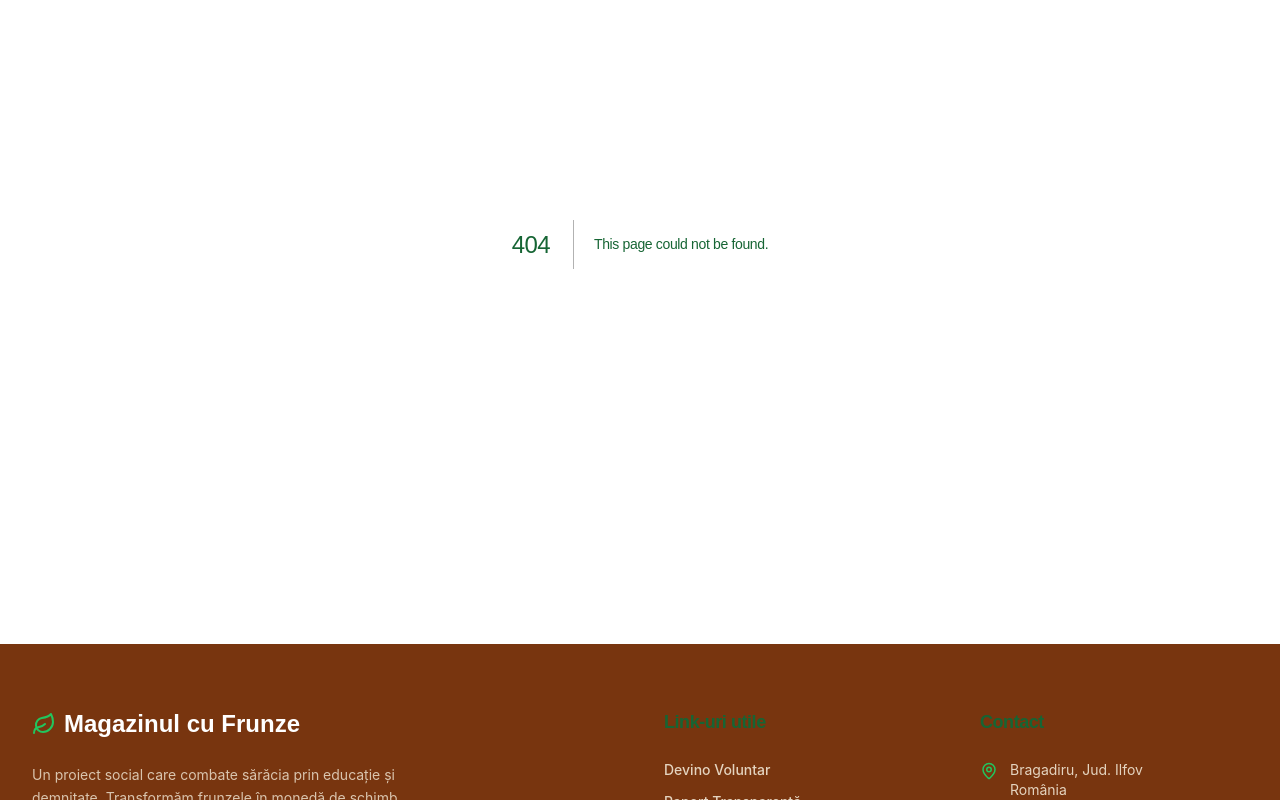
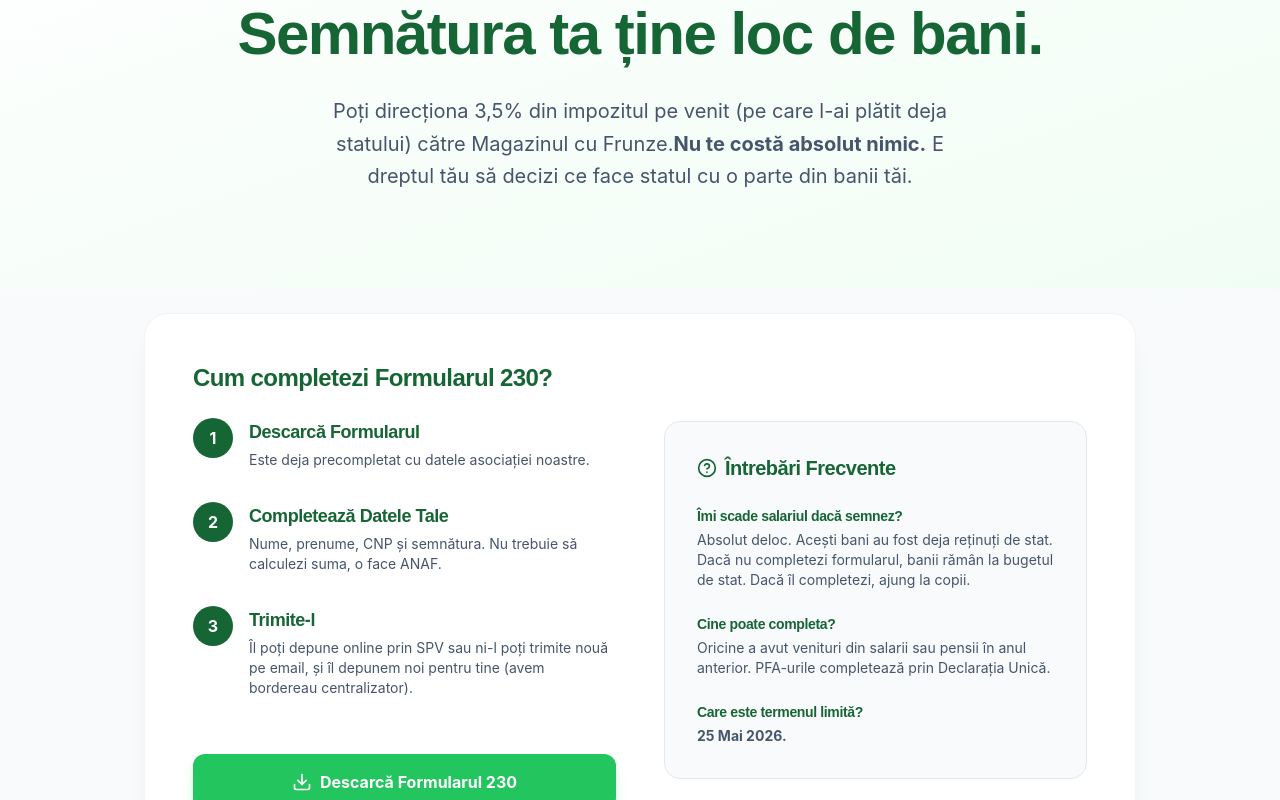
Before and after one commit to joahn3/magazinul-cu-frunze, a Next.js app in the folder leaf-store/: page /redirectioneaza in a window 1280 px wide. Before the commit this address had no page. Shown: the part 220-1020 px from the top of the page. Built offline with nearby package versions, Linux system fonts and the light colour scheme.

Commit message:
Create page.tsx

```diff
--- /dev/null
+++ b/leaf-store/app/redirectioneaza/page.tsx
@@ -0,0 +1,99 @@
+// app/redirectioneaza/page.tsx
+import { FileSignature, Calendar, CheckCircle, Download, HelpCircle } from 'lucide-react';
+
+export default function Redirectionare() {
+  return (
+    <div className="bg-paper min-h-screen font-body">
+
+      {/* HERO SECTION */}
+      <div className="relative pt-24 pb-24 bg-gradient-to-br from-white to-green-50 overflow-hidden text-center px-4">
+        <div className="relative z-10 max-w-4xl mx-auto">
+          <div className="inline-flex items-center px-4 py-1.5 rounded-full bg-gold/20 text-earth text-sm font-bold mb-6 animate-pulse">
+            <Calendar size={16} className="mr-2" />
+            Deadline: 25 Mai 2026
+          </div>
+          <h1 className="text-4xl md:text-6xl font-heading font-bold text-forest mb-6 leading-tight">
+            Semnătura ta ține loc de bani.
+          </h1>
+          <p className="text-xl text-slate-600 max-w-2xl mx-auto leading-relaxed">
+            Poți direcționa 3,5% din impozitul pe venit (pe care l-ai plătit deja statului) către Magazinul cu Frunze.
+            <strong>Nu te costă absolut nimic.</strong> E dreptul tău să decizi ce face statul cu o parte din banii tăi.
+          </p>
+        </div>
+      </div>
+
+      {/* STEP BY STEP PROCESS */}
+      <div className="max-w-5xl mx-auto px-4 py-16 -mt-10 relative z-20">
+        <div className="bg-white rounded-3xl shadow-xl shadow-forest/5 border border-slate-100 p-8 md:p-12">
+
+            <div className="grid grid-cols-1 md:grid-cols-2 gap-12 items-center">
+
+                {/* Steps */}
+                <div className="space-y-8">
+                    <h2 className="text-2xl font-heading font-bold text-forest mb-6">Cum completezi Formularul 230?</h2>
+
+                    <div className="flex gap-4">
+                        <div className="flex-shrink-0 w-10 h-10 rounded-full bg-forest text-white flex items-center justify-center font-bold">1</div>
+                        <div>
+                            <h3 className="font-bold text-slate-800 text-lg">Descarcă Formularul</h3>
+                            <p className="text-slate-600 text-sm mt-1">Este deja precompletat cu datele asociației noastre.</p>
+                        </div>
+                    </div>
+
+                    <div className="flex gap-4">
+                         <div className="flex-shrink-0 w-10 h-10 rounded-full bg-forest text-white flex items-center justify-center font-bold">2</div>
+                        <div>
+                            <h3 className="font-bold text-slate-800 text-lg">Completează Datele Tale</h3>
+                            <p className="text-slate-600 text-sm mt-1">Nume, prenume, CNP și semnătura. Nu trebuie să calculezi suma, o face ANAF.</p>
+                        </div>
+                    </div>
+
+                    <div className="flex gap-4">
+                         <div className="flex-shrink-0 w-10 h-10 rounded-full bg-forest text-white flex items-center justify-center font-bold">3</div>
+                        <div>
+                            <h3 className="font-bold text-slate-800 text-lg">Trimite-l</h3>
+                            <p className="text-slate-600 text-sm mt-1">
+                                Îl poți depune online prin SPV sau ni-l poți trimite nouă pe email, și îl depunem noi pentru tine (avem bordereau centralizator).
+                            </p>
+                        </div>
+                    </div>
+
+                    <div className="pt-6">
+                        {/* Link catre PDF-ul real 230 */}
+                        <a href="/formular-230-precompletat.pdf" target="_blank" className="w-full sm:w-auto px-8 py-4 bg-leaf hover:bg-forest text-white rounded-xl font-bold transition flex items-center justify-center gap-2 shadow-lg shadow-green-200">
+                            <Download size={20} />
+                            Descarcă Formularul 230
+                        </a>
+                        <p className="text-xs text-slate-400 mt-3 text-center sm:text-left">Format PDF editabil. Se deschide în 2 secunde.</p>
+                    </div>
+                </div>
+
+                {/* Visual / FAQ */}
+                <div className="bg-paper rounded-2xl p-8 border border-slate-200">
+                    <h3 className="font-heading font-bold text-forest text-xl mb-6 flex items-center gap-2">
+                        <HelpCircle size={20}/> Întrebări Frecvente
+                    </h3>
+
+                    <div className="space-y-6">
+                        <div>
+                            <h4 className="font-bold text-slate-800 text-sm mb-1">Îmi scade salariul dacă semnez?</h4>
+                            <p className="text-slate-600 text-sm">Absolut deloc. Acești bani au fost deja reținuți de stat. Dacă nu completezi formularul, banii rămân la bugetul de stat. Dacă îl completezi, ajung la copii.</p>
+                        </div>
+                        <div>
+                            <h4 className="font-bold text-slate-800 text-sm mb-1">Cine poate completa?</h4>
+                            <p className="text-slate-600 text-sm">Oricine a avut venituri din salarii sau pensii în anul anterior. PFA-urile completează prin Declarația Unică.</p>
+                        </div>
+                        <div>
+                            <h4 className="font-bold text-slate-800 text-sm mb-1">Care este termenul limită?</h4>
+                            <p className="text-slate-600 text-sm font-bold text-leaf">25 Mai 2026.</p>
+                        </div>
+                    </div>
+                </div>
+            </div>
+
+        </div>
+      </div>
+
+    </div>
+  );
+}
```
